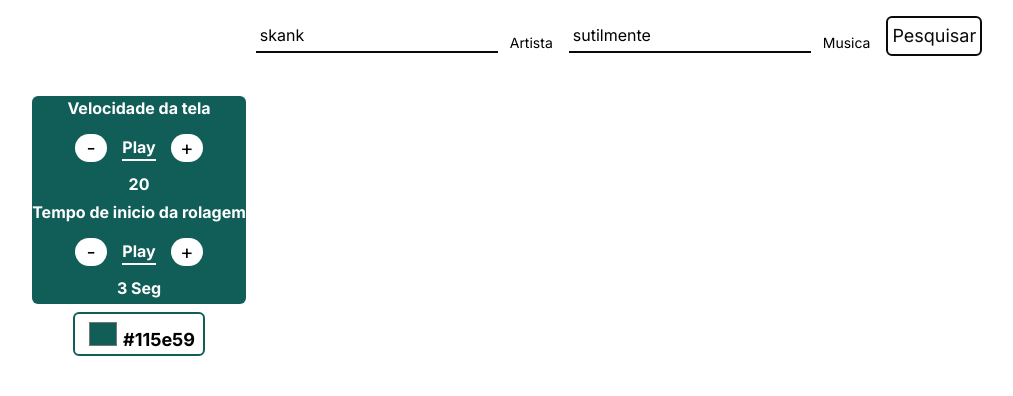
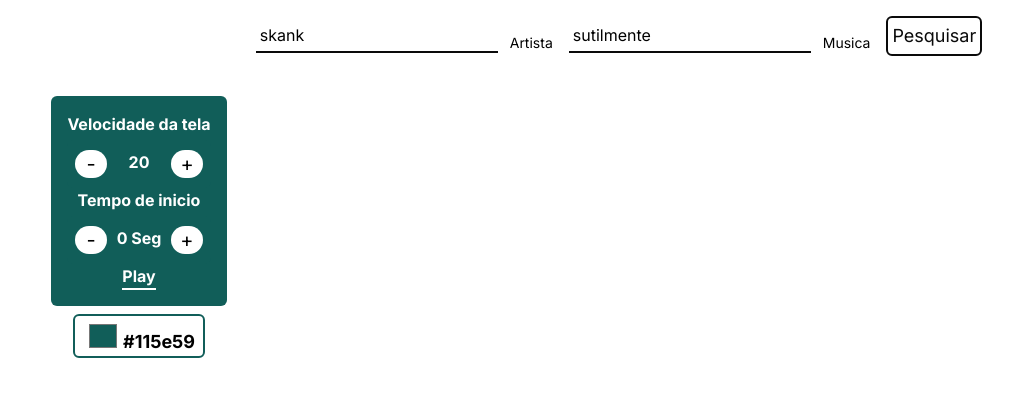
Before and after one commit to bezlima/chords-web, a Next.js app: page / in a window 1280 px wide. Shown: the top 396 px of the page, without its empty margins (21-1034 px from the left). Built offline with nearby package versions, Linux system fonts and the light colour scheme.

Commit message:
style: scroll controler style

```diff
--- a/src/app/components/scrollController/index.tsx
+++ b/src/app/components/scrollController/index.tsx
@@ -4,7 +4,7 @@ export default function ScrollController() {
     const [scrollSpeed, setScrollSpeed] = useState(20.0)
     const [isPlaying, setIsPlaying] = useState(false)
     const [scrollInterval, setScrollInterval] = useState<any>(null)
-    const [playDelay, setPlayDelay] = useState<number>(3000)
+    const [playDelay, setPlayDelay] = useState<number>(0)
 
     const startScrolling = () => {
         if (scrollSpeed > 0) {
@@ -30,20 +30,14 @@ export default function ScrollController() {
         }
     }
 
-    const togglePlayPause = () => {
+    const togglePlayDelay = () => {
         if (isPlaying) {
             setIsPlaying(false)
             stopScrolling()
         } else {
-            setIsPlaying(true)
-            startScrolling()
-        }
-    }
-
-    const togglePlayDelay = () => {
-        if (!isPlaying) {
             setTimeout(() => {
                 setIsPlaying(true)
+                startScrolling()
             }, playDelay)
         }
     }
@@ -62,7 +56,7 @@ export default function ScrollController() {
     }, [isPlaying])
 
     return (
-        <div className="bg-teal-800 flex flex-col items-center rounded-md">
+        <div className="bg-teal-800 flex flex-col items-center rounded-md p-4">
             <p className="bg-teal-800 text-white font-bold mb-1"> Velocidade da tela </p>
             <div className={`bg-teal-800 w-36 h-12 p-2 rounded-md flex items-center justify-between`}>
                 <button
@@ -71,12 +65,7 @@ export default function ScrollController() {
                 >
                     -
                 </button>
-                <button
-                    className="border-b-2 border-white text-md hover:text-lg text-white font-bold"
-                    onClick={togglePlayPause}
-                >
-                    {isPlaying ? 'Pause' : 'Play'}
-                </button>
+                <p className="bg-teal-800 text-white font-bold mb-1">{scrollSpeed}</p>
                 <button
                     className="bg-white w-8 rounded-full text-xl hover:text-2xl"
                     onClick={() => handleSpeedChange(scrollSpeed + 1.0)}
@@ -84,8 +73,8 @@ export default function ScrollController() {
                     +
                 </button>
             </div>
-            <p className="bg-teal-800 text-white font-bold mb-1">{scrollSpeed}</p>
-            <p className="bg-teal-800 text-white font-bold mb-1"> Tempo de inicio da rolagem </p>
+
+            <p className="bg-teal-800 text-white font-bold mb-1 "> Tempo de inicio</p>
             <div className={`bg-teal-800 w-36 h-12 p-2 rounded-md flex items-center justify-between`}>
                 <button
                     className="bg-white w-8 rounded-full text-xl hover:text-2xl"
@@ -93,12 +82,7 @@ export default function ScrollController() {
                 >
                     -
                 </button>
-                <button
-                    className="border-b-2 border-white text-md hover:text-lg text-white font-bold"
-                    onClick={togglePlayDelay}
-                >
-                    {isPlaying ? 'Pause' : 'Play'}
-                </button>
+                <p className="bg-teal-800 text-white font-bold mb-1">{playDelay / 1000} Seg </p>
                 <button
                     className="bg-white w-8 rounded-full text-xl hover:text-2xl"
                     onClick={() => setPlayDelay(playDelay + 1000)}
@@ -106,7 +90,12 @@ export default function ScrollController() {
                     +
                 </button>
             </div>
-            <p className="bg-teal-800 text-white font-bold mb-1">{playDelay / 1000} Seg </p>
+            <button
+                className="border-b-2 border-white text-md hover:text-lg text-white font-bold"
+                onClick={togglePlayDelay}
+            >
+                {isPlaying ? 'Pause' : 'Play'}
+            </button>
         </div>
     )
 }
```
